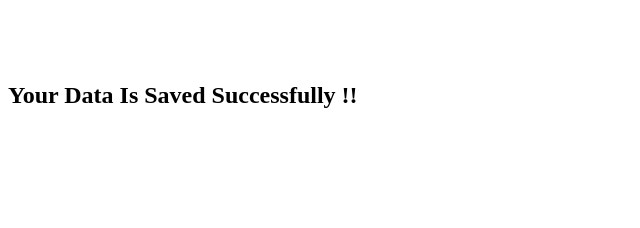
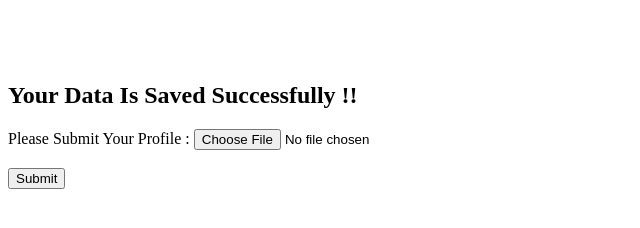
Before and after one commit to parvathi0410/StudentPort, a website: page public/signup_success.html in a window 1280 px wide. Shown: the whole page, without its empty margins (0-640 px from the left). Drawn offline with Linux system fonts and the light colour scheme.

Commit message:
Update signup_success.html

```diff
--- a/public/signup_success.html
+++ b/public/signup_success.html
@@ -21,6 +21,13 @@
 
 		</div>
 
+		<form action="/uploadProfile" enctype="multipart/form-data" method="POST">
+
+			  <span> Please Submit Your Profile :</span>
+			  <input type="file" name="myprofile" required/> <br>
+			  <br>
+			  <input type="submit" value="Submit">
+		  </form>
 
 		<div class="col-md-3">
 		</div>
```
